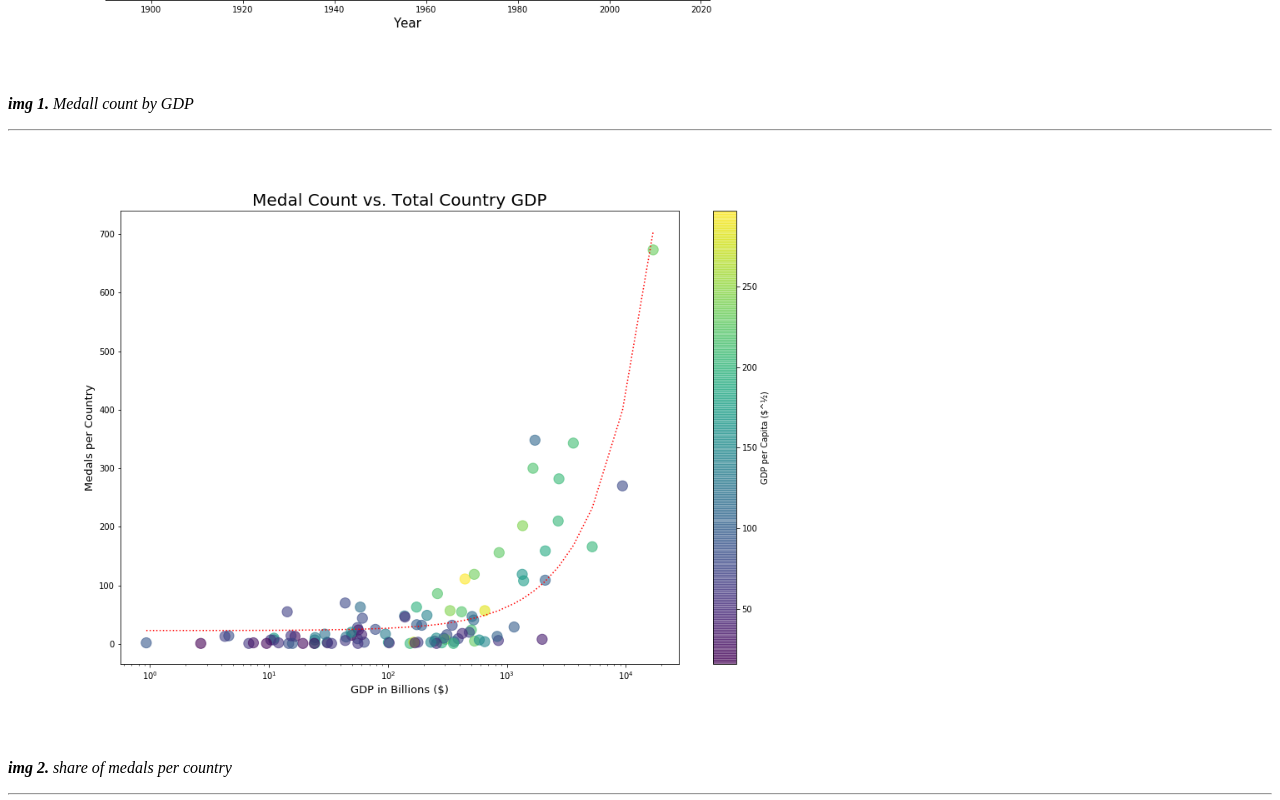
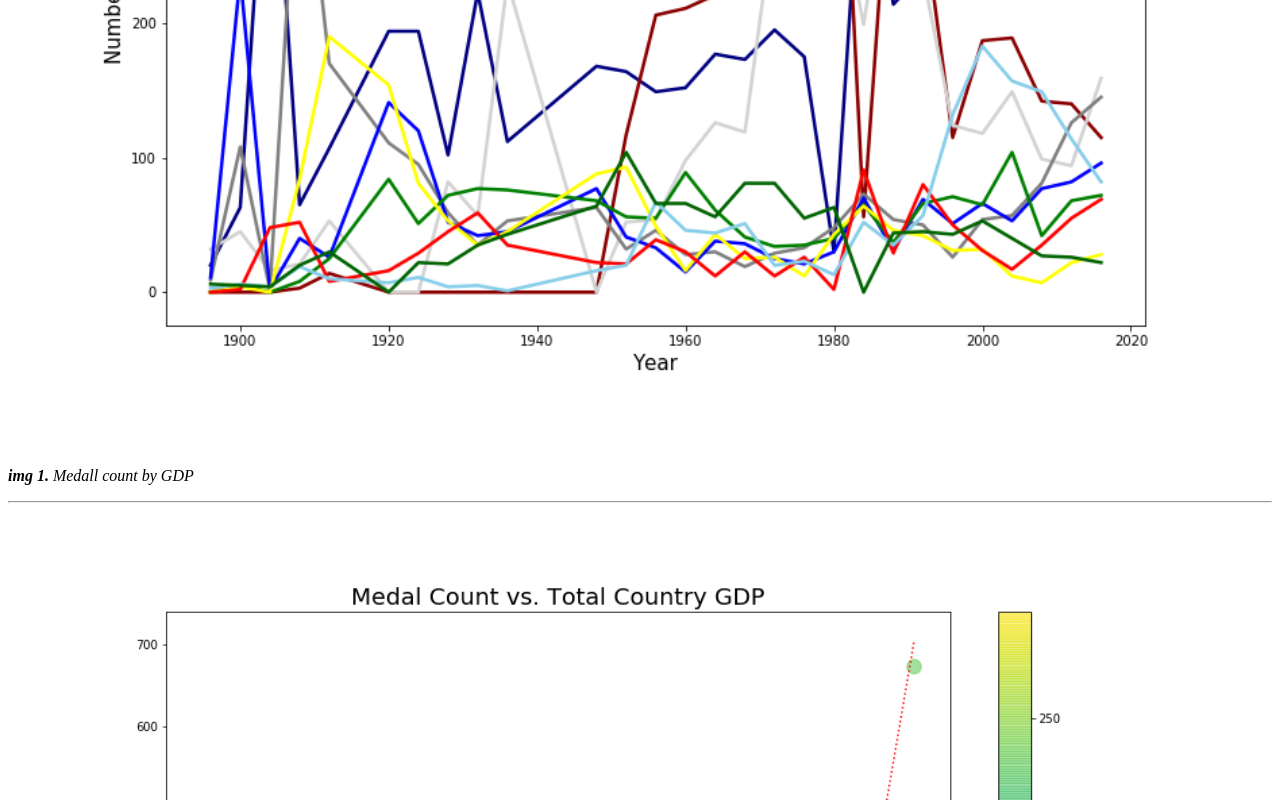
Before and after one commit to TreyWarren/The_Olympic_Games, a plain HTML site: page index.html in a window 1280 px wide. Shown: the part 760-1560 px from the top of the page. Drawn offline with Linux system fonts and the light colour scheme.

Commit message:
Updating figure width in webpage

```diff
--- a/index.html
+++ b/index.html
@@ -25,14 +25,14 @@
     <hr><!---------------------------------------------------------------------------------------------------------------------------------------------------->
     <article>
     <a target="_blank" href="https://github.com/TreyWarren/The_Olympic_Games/blob/master/2_plots/4 - Summer Medals Over Time for the Top 10 Countries.png">
-      <img height='600px' src="https://raw.githubusercontent.com/TreyWarren/The_Olympic_Games/master/2_plots/4%20-%20Summer%20Medals%20Over%20Time%20for%20the%20Top%2010%20Countries.png" alt="Summer Medals Over Time for the Top 10 Countries">
+      <img width='100%' src="https://raw.githubusercontent.com/TreyWarren/The_Olympic_Games/master/2_plots/4%20-%20Summer%20Medals%20Over%20Time%20for%20the%20Top%2010%20Countries.png" alt="Summer Medals Over Time for the Top 10 Countries">
     </a>
     <p><em><b>img 1. </b>Medall count by GDP</em></p>
     </article>
     <hr><!---------------------------------------------------------------------------------------------------------------------------------------------------->
     <article>
     <a target="_blank" href="https://github.com/TreyWarren/The_Olympic_Games/blob/master/2_plots/5 - Medal Count vs GDP (per Capita as colorbar).png">
-      <img height='600px' src="https://raw.githubusercontent.com/TreyWarren/The_Olympic_Games/master/2_plots/5%20-%20Medal%20Count%20vs%20GDP%20(per%20Capita%20as%20colorbar).png" alt="Medal Count vs GDP (per Capita as colorbar)">
+      <img width='100%' src="https://raw.githubusercontent.com/TreyWarren/The_Olympic_Games/master/2_plots/5%20-%20Medal%20Count%20vs%20GDP%20(per%20Capita%20as%20colorbar).png" alt="Medal Count vs GDP (per Capita as colorbar)">
     </a>
     <p><em><b>img 2. </b>share of medals per country</em></p>
     </article>
@@ -41,7 +41,7 @@
     <figure>
     <article>
     <a target="_blank" href="https://github.com/TreyWarren/The_Olympic_Games/blob/master/2_plots/14 - Olympic Sport History Over Time.png">
-      <img height='800px' src="https://raw.githubusercontent.com/TreyWarren/The_Olympic_Games/master/2_plots/14%20-%20Olympic%20Sport%20History%20Over%20Time.png" alt="Olympic Sport History Over Time">
+      <img width='100%' src="https://raw.githubusercontent.com/TreyWarren/The_Olympic_Games/master/2_plots/14%20-%20Olympic%20Sport%20History%20Over%20Time.png" alt="Olympic Sport History Over Time">
     </a>
     <figcaption><em><b>img 3. </b>History of the Olympic Games</em></figcaption>
     </figure>
```
